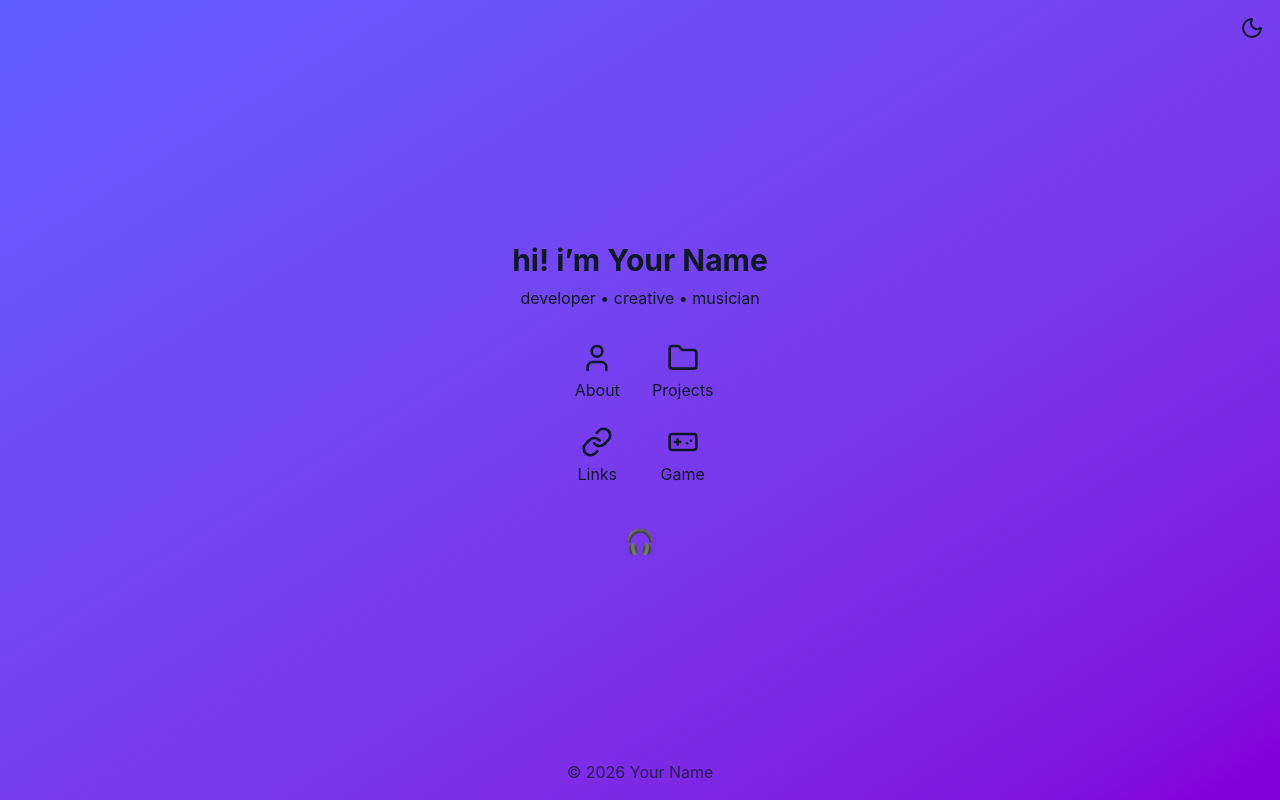
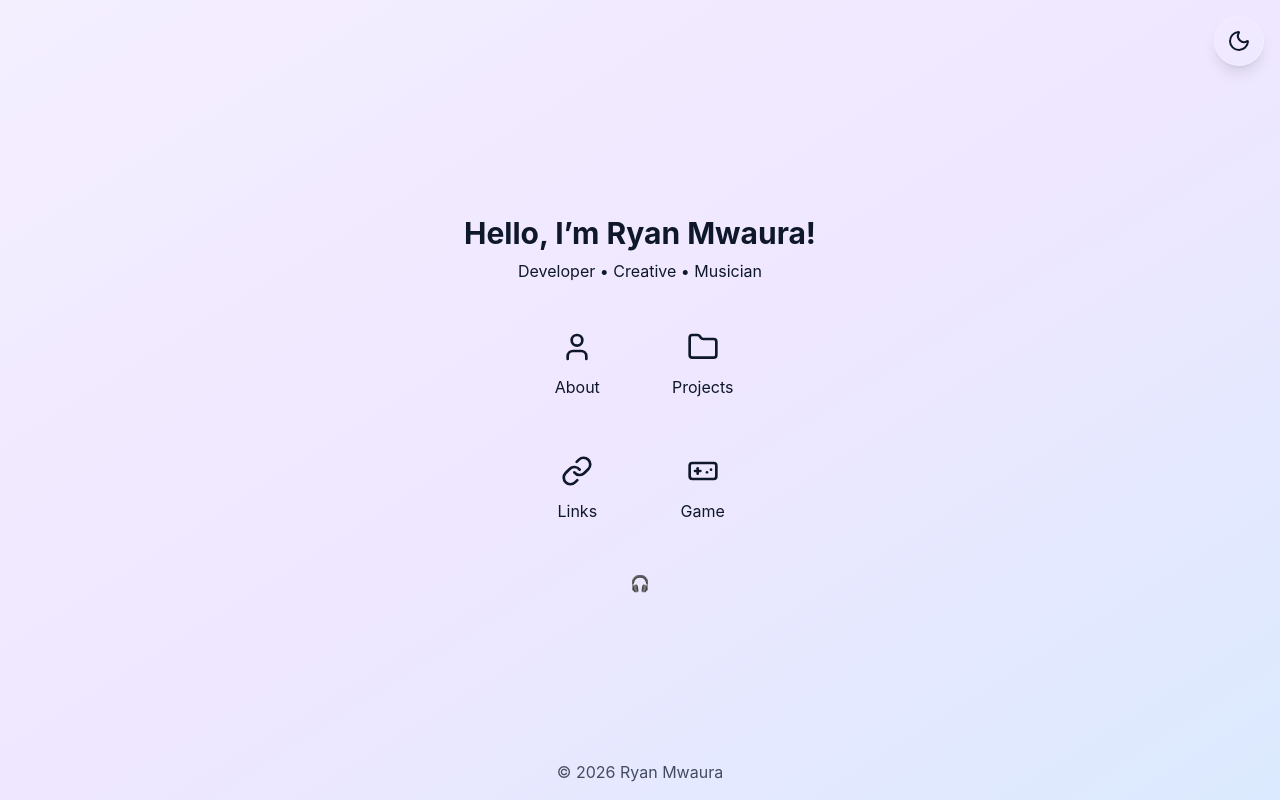
Before and after one commit to maxryan1112-max/Personal-Portfolio, a React (Vite) app: page / in a window 1280 px wide. Built offline with nearby package versions, Linux system fonts and the light colour scheme.

Commit message:
adding project details

```diff
--- a/src/App.jsx
+++ b/src/App.jsx
@@ -28,7 +28,7 @@ export default function App() {
     const closeWindow = () => setCurrentWindow('home');
     const toggleTheme = () => setDarkMode((prev) => !prev);
 
-    // pick which window component to display
+    // picks which window component to display
     let windowComponent ;
     switch (currentWindow) {
         case 'about':
@@ -59,18 +59,16 @@ export default function App() {
     }
 
     return (
-        <div className="min-h-screen flex flex-col bg-gradient-to-br from-indigo-500 to-purple-700 dark:from-gray-900 dark:to-gray-800 text-gray-900 dark:text-gray-50">
-            {/* top bar contains theme toggle (and could hold other controls later) */}
+        <div className="min-h-screen flex flex-col bg-gradient-to-br from-[#f4efff] via-[#efe7ff] to-[#dbeafe] text-slate-900 dark:from-[#090b17] dark:via-[#121a33] dark:to-[#1a1038] dark:text-slate-100 transition-colors duration-500">
+
             <TopBar darkMode={darkMode} toggleTheme={toggleTheme} />
 
-            {/* main content: centre the currently active window */}
             <main className="flex-grow flex items-center justify-center p-4">
                 {windowComponent}
             </main>
 
-            {/* simple footer */}
             <footer className="text-center py-4 opacity-75">
-                © {new Date().getFullYear()} Your Name
+                © {new Date().getFullYear()} Ryan Mwaura
             </footer>
         </div>
     );
--- a/src/components/ContactWindow.jsx
+++ /dev/null
@@ -1,12 +0,0 @@
-import WindowFrame from './WindowFrame';
-
-export default function ContactWindow({ onClose }) {
-    return (
-        <WindowFrame title="Contact" onClose={onClose}>
-            <p>
-                Feel free to reach out via email at{' '}
-                <a href="mailto:you@example.com" className="text-blue-500 underline">you@example.com</a>.
-            </p>
-        </WindowFrame>
-    );
-}
--- a/src/components/GameWindow.jsx
+++ b/src/components/GameWindow.jsx
@@ -1,13 +1,12 @@
 import WindowFrame from './WindowFrame';
 
-// Placeholder component for your Unity game.  Replace the <div> with a WebGL iframe once you export your build.
+//Component for the Unity game
 export default function GameWindow({ onClose }) {
     return (
         <WindowFrame title="Game" onClose={onClose}>
             <div className="w-full aspect-video bg-gray-100 dark:bg-gray-800 flex items-center justify-center">
                 <p className="text-center">
-                    Your Unity WebGL build will appear here.<br />
-                    Replace this div with an <code>&lt;iframe&gt;</code> or canvas pointing to your WebGL files.
+                    My Unity WebGL build will appear here.<br />
                 </p>
             </div>
         </WindowFrame>
--- a/src/components/HomeWindow.jsx
+++ b/src/components/HomeWindow.jsx
@@ -1,34 +1,33 @@
 import { User, Folder, Link, Gamepad } from 'lucide-react';
 
-// Landing screen displayed when no other window is open.
-// onOpen() will be called with section names like 'about' or 'projects'.
+// onOpen() will be called with section names
 export default function HomeWindow({ onOpen, openMusic }) {
     return (
         <div className="flex flex-col items-center text-center max-w-lg">
-            <h1 className="text-3xl font-bold mb-2">hi! i’m Your Name</h1>
-            <p className="mb-4">developer • creative • musician</p>
+            <h1 className="text-3xl font-bold mb-2">Hello, I’m Ryan Mwaura!</h1>
+            <p className="mb-4">Developer • Creative • Musician</p>
 
             <div className="grid grid-cols-2 gap-6 my-4">
-                <button onClick={() => onOpen('about')} className="flex flex-col items-center">
+                <button onClick={() => onOpen('about')} className="group flex flex-col items-center gap-2 rounded-2xl px-5 py-4 transition-all duration-300 hover:-translate-y-1 hover:scale-105 hover:text-violet-300">
                     <User className="w-8 h-8 mb-1" />
                     <span>About</span>
                 </button>
-                <button onClick={() => onOpen('projects')} className="flex flex-col items-center">
+                <button onClick={() => onOpen('projects')} className="group flex flex-col items-center gap-2 rounded-2xl px-5 py-4 transition-all duration-300 hover:-translate-y-1 hover:scale-105 hover:text-violet-300">
                     <Folder className="w-8 h-8 mb-1" />
                     <span>Projects</span>
                 </button>
-                <button onClick={() => onOpen('links')} className="flex flex-col items-center">
+                <button onClick={() => onOpen('links')} className="group flex flex-col items-center gap-2 rounded-2xl px-5 py-4 transition-all duration-300 hover:-translate-y-1 hover:scale-105 hover:text-violet-300">
                     <Link className="w-8 h-8 mb-1" />
                     <span>Links</span>
                 </button>
-                <button onClick={() => onOpen('game')} className="flex flex-col items-center">
+                <button onClick={() => onOpen('game')} className="group flex flex-col items-center gap-2 rounded-2xl px-5 py-4 transition-all duration-300 hover:-translate-y-1 hover:scale-105 hover:text-violet-300">
                     <Gamepad className="w-8 h-8 mb-1" />
                     <span>Game</span>
                 </button>
             </div>
 
-            {/* easter‑egg music button */}
-            <button onClick={openMusic} className="mt-6 text-2xl" aria-label="Open music player">
+            {/* music button */}
+            <button onClick={openMusic} className="group flex flex-col items-center gap-2 rounded-2xl px-5 py-4 transition-all duration-300 hover:-translate-y-1 hover:scale-105 hover:text-violet-300">
                 🎧
             </button>
         </div>
--- a/src/components/LinksWindow.jsx
+++ b/src/components/LinksWindow.jsx
@@ -1,23 +1,22 @@
 import WindowFrame from './WindowFrame';
 
-// Use this to list your social media or other relevant links.
 export default function LinksWindow({ onClose }) {
     return (
         <WindowFrame title="Links" onClose={onClose}>
             <ul className="space-y-2">
                 <li>
-                    <a href="https://github.com/yourusername" className="text-blue-500 underline" target="_blank" rel="noopener noreferrer">
+                    <a href="https://github.com/maxryan1112-max" className="text-blue-500 underline" target="_blank" rel="noopener noreferrer">
                         GitHub
                     </a>
                 </li>
                 <li>
-                    <a href="https://twitter.com/yourhandle" className="text-blue-500 underline" target="_blank" rel="noopener noreferrer">
-                        Twitter
+                    <a href="https://linkedin.com/in/ryan-mwaura-190871299" className="text-blue-500 underline" target="_blank" rel="noopener noreferrer">
+                        Lets connect on Linkedin!
                     </a>
                 </li>
                 <li>
-                    <a href="mailto:you@example.com" className="text-blue-500 underline">
-                        Email me
+                    <a href="mailto:maxryan1112@gmail.com" className="text-blue-500 underline">
+                        Feel free to reach out via Email!
                     </a>
                 </li>
             </ul>
--- a/src/components/MusicWindow.jsx
+++ b/src/components/MusicWindow.jsx
@@ -7,13 +7,11 @@ export default function MusicWindow({ onClose }) {
     const [currentTrackIndex, setCurrentTrackIndex] = useState(0);
     const audioRef = useRef(null);
 
-    // When the current track changes, reload & play it
     useEffect(() => {
         const audioEl = audioRef.current;
         if (audioEl) {
             audioEl.load();
             audioEl.play().catch(() => {
-                /* browsers may block autoplay; user can click play */
             });
         }
     }, [currentTrackIndex]);
--- a/src/components/TopBar.jsx
+++ b/src/components/TopBar.jsx
@@ -1,11 +1,10 @@
 import { Sun, Moon } from 'lucide-react';
 
 // A minimal top bar with just a theme toggle.
-// You can extend this for audio toggles, login buttons, etc.
 export default function TopBar({ darkMode, toggleTheme }) {
     return (
         <div className="flex justify-end items-center p-4">
-            <button onClick={toggleTheme} aria-label="Toggle theme" className="text-2xl">
+            <button onClick={toggleTheme} aria-label="Toggle theme" className="rounded-full border border-white/20 bg-white/10 dark:bg-white/10 backdrop-blur-md p-3 shadow-lg hover:scale-105 hover:bg-white/20 transition-all duration-300">
                 {darkMode ? <Sun /> : <Moon />}
             </button>
         </div>
--- a/src/data/projects.js
+++ b/src/data/projects.js
@@ -4,7 +4,7 @@ const projects = [
     id: 1,
     title: 'Portfolio Game',
     description: 'A Unity WebGL mini game embedded in my portfolio.',
-    url: '#', // replace with real URL or remove if not available
+    url: '#',
   },
   {
     id: 2,
--- a/src/data/tracks.js
+++ b/src/data/tracks.js
@@ -4,7 +4,7 @@ const tracks = [
   {
     id: 1,
     title: 'Lofi Mix',
-    src: '/audio/lofi.mp3',
+    src: '/Users/ryan/COSC/Personal/Personal-Portfolio/src/data/audio/Chill Lofi Hip Hop Beat.mp3',
   },
   {
     id: 2,
--- a/src/index.css
+++ b/src/index.css
@@ -10,3 +10,16 @@ body,
 body {
   font-family: var(--font-sans);
 }
+
+/* mouse cursor transition and animation */
+button, a {
+  cursor: pointer;
+}
+* {
+  transition:
+    background-color 0.3s ease,
+    color 0.3s ease,
+    border-color 0.3s ease,
+    transform 0.3s ease,
+    box-shadow 0.3s ease;
+}
```
Also changed, not shown: src/components/AboutWindow.jsx (+11 -5 lines), 1 other file (tests, documents, lock files or other folders).
